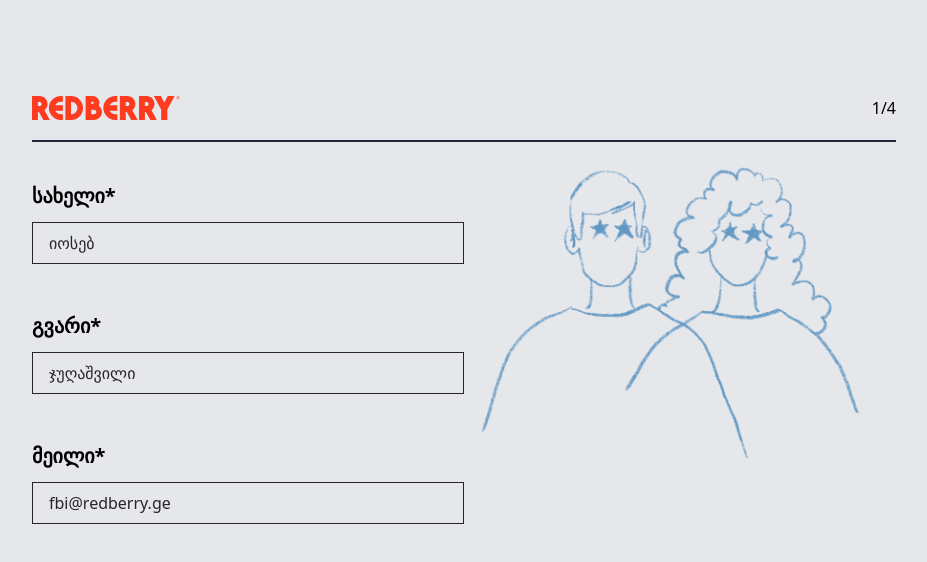
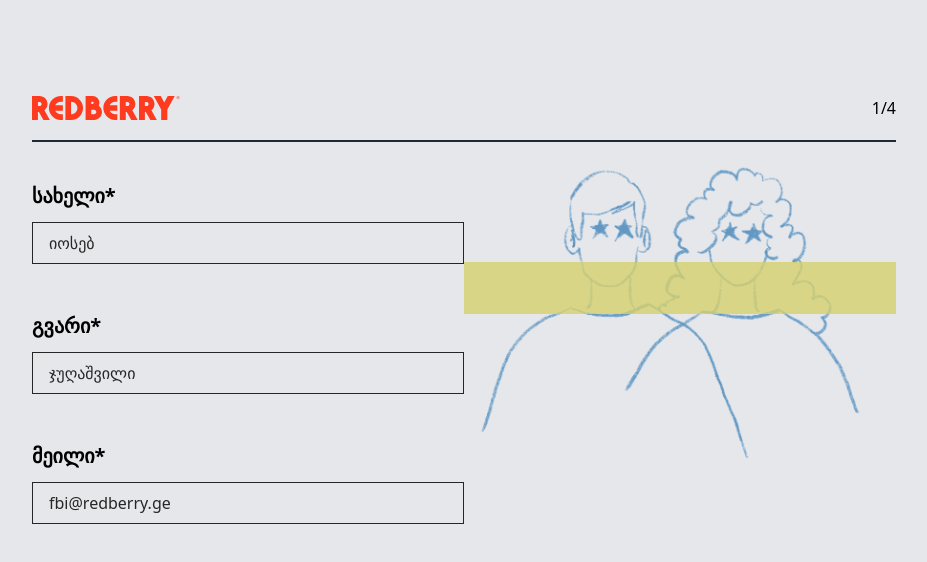
Before and after one commit to nsher888/covid-questionare, a React (Vite) app: page /identification in a window 1280 px wide. Shown: the top 562 px of the page, without its empty margins (176-1103 px from the left). Built offline with nearby package versions, Linux system fonts and the light colour scheme.

Commit message:
feat: add framer motion animation

```diff
--- a/src/Pages/IdentificationPage/components/IdentificationAnimation/IdentificationAnimation.jsx
+++ b/src/Pages/IdentificationPage/components/IdentificationAnimation/IdentificationAnimation.jsx
@@ -1,8 +1,18 @@
 import backgroundImage from 'assets/scan2.png';
+import rectangle from 'assets/identification-rectangle.png';
+import { motion } from 'framer-motion';
 
 const IdentificationAnimation = () => {
   return (
-    <div className='flex-1'>
+    <div className='relative flex-1'>
+      <motion.img
+        src={rectangle}
+        initial={{ opacity: 0, width: 0, top: 200, right: 700 }}
+        animate={{ opacity: 0.8, width: 622, top: 80, right: 350 }}
+        transition={{ duration: 0.5 }}
+        className='absolute left-0 opacity-80 top-20'
+        alt='Rectangle'
+      />
       <img src={backgroundImage} className='-mt-20' alt='Ilustration' />
     </div>
   );
```
Also changed, not shown: src/assets/identification-rectangle.png (added).
